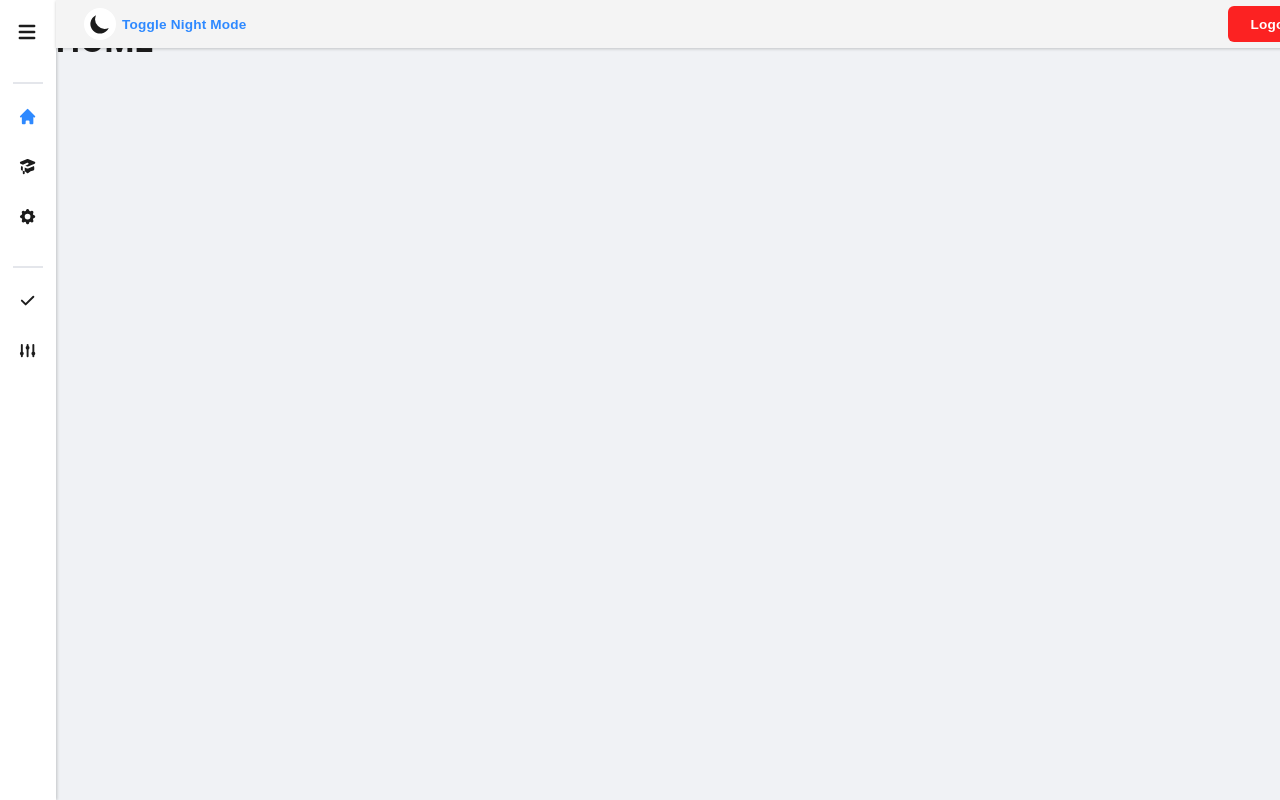
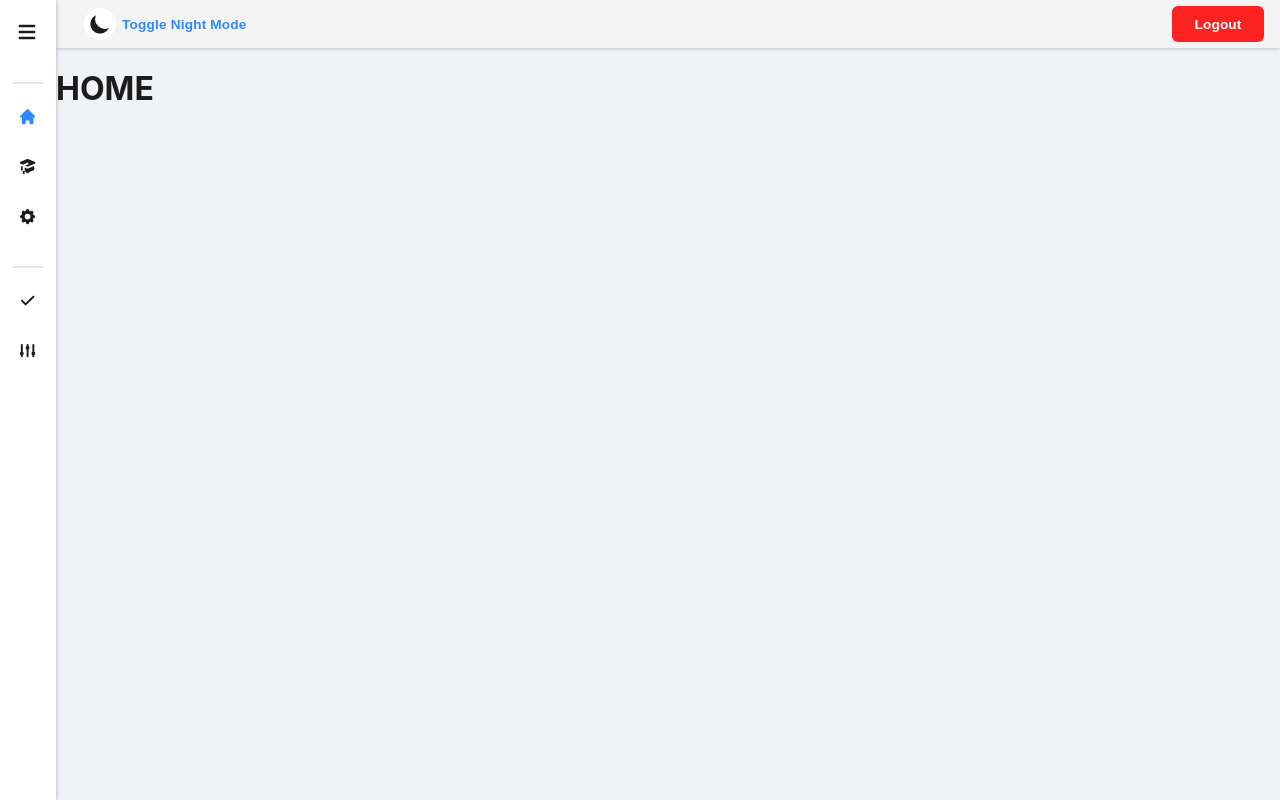
Before and after one commit to SilvaMtz/income_ui, a React (Create React App) app: page /home in a window 1280 px wide. Built offline with nearby package versions, Linux system fonts and the light colour scheme; sample sign-in values are in the browser's storage.

Commit message:
layout/sidenav/toolbar flex

```diff
--- a/src/components/Sidenav/Sidenav.js
+++ b/src/components/Sidenav/Sidenav.js
@@ -1,4 +1,4 @@
-import React, { useState } from 'react';
+import React, { useEffect, useState } from 'react';
 import classes from './Sidenav.module.css';
 import SidenavToggle from './SidenavToggle/SidenavToggle';
 import SidenavSection from './SidenavSection/SidenavSection';
@@ -6,15 +6,25 @@ import SidenavSection from './SidenavSection/SidenavSection';
 const Sidenav = (props) => {
   const [isOpen, setIsOpen] = useState(false);
 
-  let classList = [
-    classes['sidenav'],
-    isOpen ? classes['sidenav-open'] : null
-  ];
+  useEffect(() => {
+    if (isOpen) {
+      document
+        .getElementsByTagName('main')[0]
+        .classList.add(classes['sidenav-isOpen']);
+    }
+    return () => {
+      document
+        .getElementsByTagName('main')[0]
+        .classList.remove(classes['sidenav-isOpen']);
+    }
+  }, [isOpen]);
+
+  let classList = [classes['sidenav'], isOpen ? classes['sidenav-open'] : null];
 
   let headerClassList = [
     classes['sidenav-header'],
-    isOpen ?  classes['extended'] :  null
-  ]
+    isOpen ? classes['extended'] : null,
+  ];
 
   let sections = (
     <React.Fragment>
--- a/src/components/Sidenav/Sidenav.module.css
+++ b/src/components/Sidenav/Sidenav.module.css
@@ -35,3 +35,7 @@
   margin: 0;
   margin-left: 18px;
 }
+
+.sidenav-isOpen {
+  margin-left: 250px;
+}
--- a/src/components/Toolbar/Toolbar.module.css
+++ b/src/components/Toolbar/Toolbar.module.css
@@ -8,8 +8,8 @@
   margin: 0;
   padding: 0 16px;
   box-sizing: border-box;
-  position: fixed;
-  top: 0;
+  /* position: fixed;
+  top: 0; */
   box-shadow: 0px 1px 3px rgba(0, 0, 0, 0.2);
   background-color: var(--palette-shade-4);
 }
--- a/src/hoc/layout/Layout.module.css
+++ b/src/hoc/layout/Layout.module.css
@@ -1,7 +1,8 @@
-.container {
-  margin: 0 0 0 56px;
+.layout {
   display: flex;
+  height: 100%;
   flex-direction: column;
-  /* align-items: center; */
-  /* justify-content: center; */
+  margin-left: 56px;
+  box-sizing: border-box;
+  transition: margin-left 0.1s;
 }
--- a/src/hoc/layout/layout.js
+++ b/src/hoc/layout/layout.js
@@ -62,7 +62,7 @@ const Layout = (props) => {
     <ThemeProvider theme={themeMode}>
       <GlobalStyles />
       <Sidenav sections={sidenavSections} />
-      <main className={classes['container']}>
+      <main className={classes['layout']}>
         <Toolbar>
           <div>
             <ThemeToggler theme={theme} toggleTheme={themeToggler} />
```
